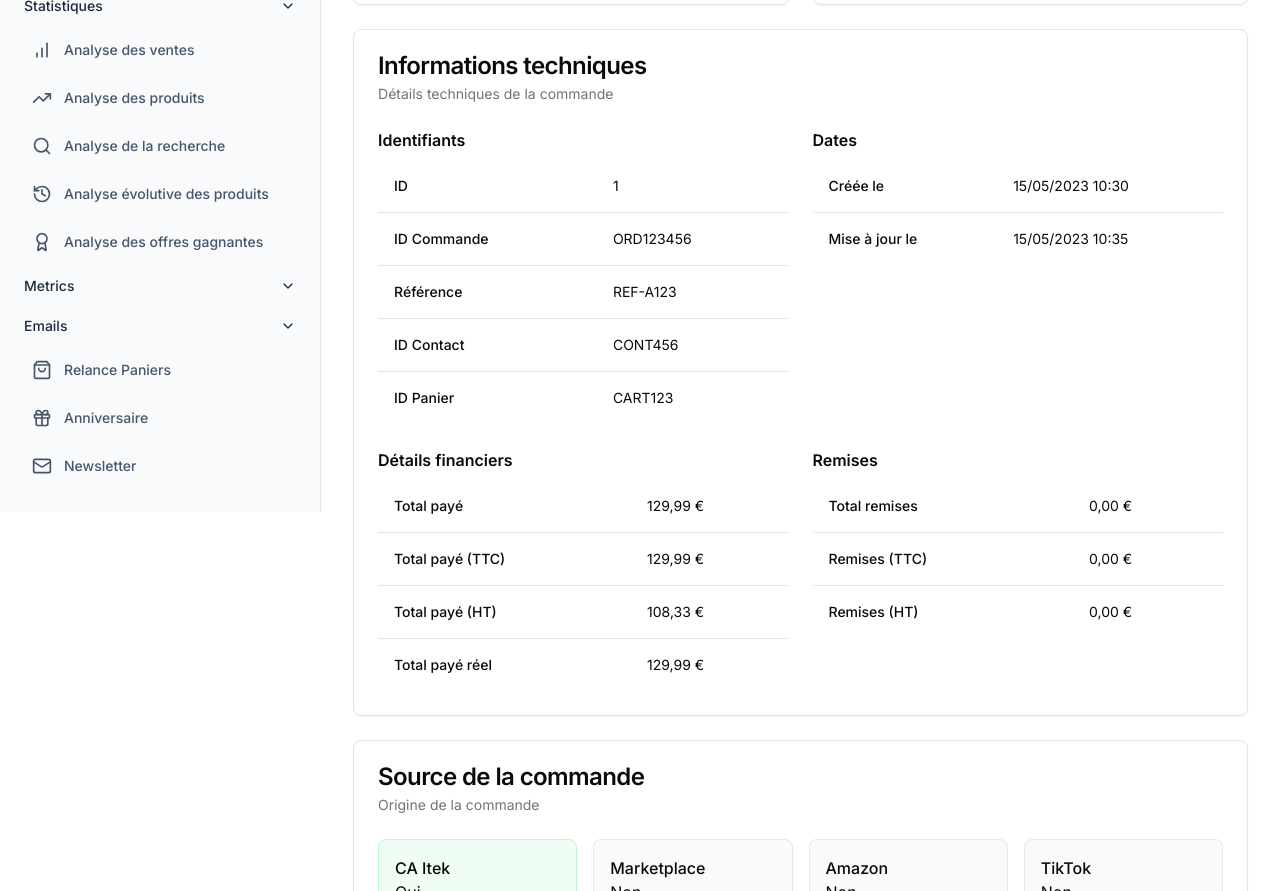
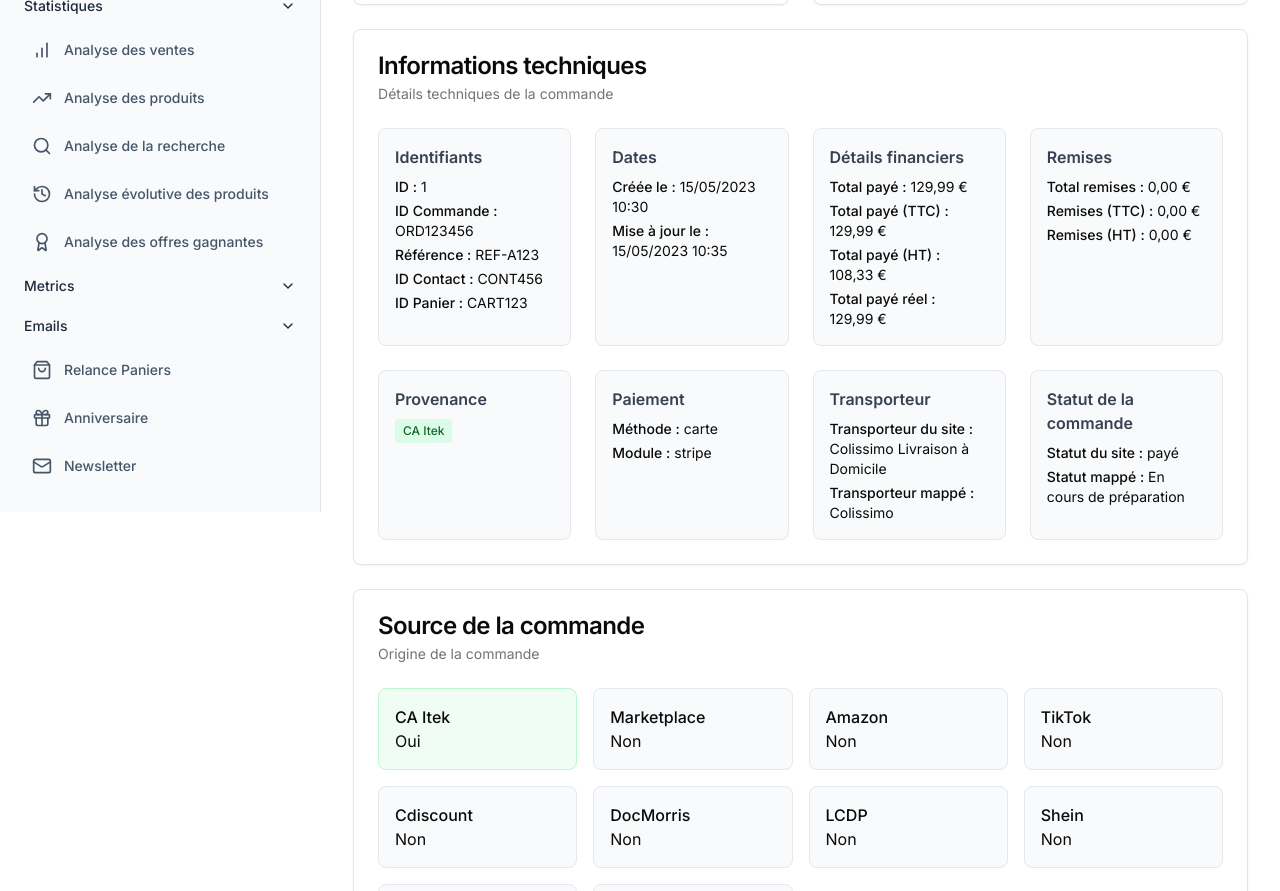
Before and after one commit to john-dufrene-dev/xl-interface, a Next.js app: page /commandes/1 in a window 1280 px wide. Shown: the part 580-1471 px from the top of the page. Built offline with nearby package versions, Linux system fonts and the light colour scheme.

Commit message:
Add new informations in orders

```diff
--- a/app/commandes/[id]/page.tsx
+++ b/app/commandes/[id]/page.tsx
@@ -1,5 +1,6 @@
 "use client"
 
+import React, { use } from "react"
 import { useState, useEffect } from "react"
 import { useRouter } from "next/navigation"
 import { format } from "date-fns"
@@ -75,12 +76,22 @@ type CommandeDetail = {
     phonenumber: string
   }
   items: CommandeItem[]
+  shipping_carrier_site?: string
+  shipping_carrier_mapped?: string
+  current_state_mapped?: string
 }
 
-export default function CommandeDetailPage({ params }: { params: { id: string } }) {
+interface PageProps {
+  params: {
+    id: string
+  }
+}
+
+export default function CommandeDetailPage({ params }: PageProps) {
   const router = useRouter()
   const [commande, setCommande] = useState<CommandeDetail | null>(null)
   const [loading, setLoading] = useState(true)
+  const orderId = use(params).id
 
   // Fonction pour obtenir la couleur du badge en fonction du statut
   const getStatusColor = (status: string) => {
@@ -100,12 +111,11 @@ export default function CommandeDetailPage({ params }: { params: { id: string }
     }
   }
 
-  // Simuler le chargement des données
   useEffect(() => {
     // Dans un cas réel, vous feriez un appel API ici
     setTimeout(() => {
       setCommande({
-        id: params.id,
+        id: orderId,
         id_order: "ORD123456",
         reference: "REF-A123",
         id_contact: "CONT456",
@@ -180,10 +190,13 @@ export default function CommandeDetailPage({ params }: { params: { id: string }
             image_url: "/placeholder.svg",
           },
         ],
+        shipping_carrier_site: "Colissimo Livraison à Domicile",
+        shipping_carrier_mapped: "Colissimo",
+        current_state_mapped: "En cours de préparation",
       })
       setLoading(false)
     }, 500)
-  }, [params.id])
+  }, [orderId])
 
   if (loading) {
     return (
@@ -256,12 +269,27 @@ export default function CommandeDetailPage({ params }: { params: { id: string }
             )}
 
             <div>
-              <h3 className="font-semibold">Adresse de livraison</h3>
+              <h3 className="font-semibold">Adresse</h3>
               <p>{commande.contact.address}</p>
               <p>
                 {commande.contact.zip} {commande.contact.city}
               </p>
               <p>{commande.contact.country}</p>
+            </div>
+
+            <div>
+              <h3 className="font-semibold">Provenance</h3>
+              <div className="space-y-2">
+                {commande.is_ca_itek && <p>CA Itek</p>}
+                {commande.is_amazon && <p>Amazon</p>}
+                {commande.is_tiktok && <p>TikTok</p>}
+                {commande.is_cdiscount && <p>Cdiscount</p>}
+                {commande.is_docmorris && <p>DocMorris</p>}
+                {commande.is_lcdp && <p>LCDP</p>}
+                {commande.is_shein && <p>Shein</p>}
+                {commande.is_izyshop && <p>Izyshop</p>}
+                {commande.is_other_marketplaces && <p>Autres marketplaces</p>}
+              </div>
             </div>
           </CardContent>
         </Card>
@@ -349,121 +377,83 @@ export default function CommandeDetailPage({ params }: { params: { id: string }
           <CardDescription>Détails techniques de la commande</CardDescription>
         </CardHeader>
         <CardContent>
-          <div className="grid grid-cols-1 md:grid-cols-2 gap-6">
-            <div>
-              <h3 className="font-semibold mb-2">Identifiants</h3>
-              <Table>
-                <TableBody>
-                  <TableRow>
-                    <TableCell className="font-medium">ID</TableCell>
-                    <TableCell>{commande.id}</TableCell>
-                  </TableRow>
-                  <TableRow>
-                    <TableCell className="font-medium">ID Commande</TableCell>
-                    <TableCell>{commande.id_order}</TableCell>
-                  </TableRow>
-                  <TableRow>
-                    <TableCell className="font-medium">Référence</TableCell>
-                    <TableCell>{commande.reference}</TableCell>
-                  </TableRow>
-                  <TableRow>
-                    <TableCell className="font-medium">ID Contact</TableCell>
-                    <TableCell>{commande.id_contact}</TableCell>
-                  </TableRow>
-                  <TableRow>
-                    <TableCell className="font-medium">ID Panier</TableCell>
-                    <TableCell>{commande.id_cart}</TableCell>
-                  </TableRow>
-                </TableBody>
-              </Table>
+          <div className="grid grid-cols-1 md:grid-cols-2 lg:grid-cols-4 gap-6">
+            {/* Identifiants */}
+            <div className="rounded-lg bg-gray-50 p-4 border border-gray-200">
+              <h4 className="font-semibold mb-2 text-gray-700">Identifiants</h4>
+              <div className="space-y-1 text-sm">
+                <div><span className="font-medium">ID :</span> {commande.id}</div>
+                <div><span className="font-medium">ID Commande :</span> {commande.id_order}</div>
+                <div><span className="font-medium">Référence :</span> {commande.reference}</div>
+                <div><span className="font-medium">ID Contact :</span> {commande.id_contact}</div>
+                <div><span className="font-medium">ID Panier :</span> {commande.id_cart}</div>
+              </div>
             </div>
-
-            <div>
-              <h3 className="font-semibold mb-2">Dates</h3>
-              <Table>
-                <TableBody>
-                  <TableRow>
-                    <TableCell className="font-medium">Créée le</TableCell>
-                    <TableCell>{format(new Date(commande.created_at), "dd/MM/yyyy HH:mm", { locale: fr })}</TableCell>
-                  </TableRow>
-                  <TableRow>
-                    <TableCell className="font-medium">Mise à jour le</TableCell>
-                    <TableCell>{format(new Date(commande.updated_at), "dd/MM/yyyy HH:mm", { locale: fr })}</TableCell>
-                  </TableRow>
-                </TableBody>
-              </Table>
+            {/* Dates */}
+            <div className="rounded-lg bg-gray-50 p-4 border border-gray-200">
+              <h4 className="font-semibold mb-2 text-gray-700">Dates</h4>
+              <div className="space-y-1 text-sm">
+                <div><span className="font-medium">Créée le :</span> {format(new Date(commande.created_at), "dd/MM/yyyy HH:mm", { locale: fr })}</div>
+                <div><span className="font-medium">Mise à jour le :</span> {format(new Date(commande.updated_at), "dd/MM/yyyy HH:mm", { locale: fr })}</div>
+              </div>
             </div>
-
-            <div>
-              <h3 className="font-semibold mb-2">Détails financiers</h3>
-              <Table>
-                <TableBody>
-                  <TableRow>
-                    <TableCell className="font-medium">Total payé</TableCell>
-                    <TableCell>
-                      {new Intl.NumberFormat("fr-FR", { style: "currency", currency: commande.currency }).format(
-                        commande.total_paid,
-                      )}
-                    </TableCell>
-                  </TableRow>
-                  <TableRow>
-                    <TableCell className="font-medium">Total payé (TTC)</TableCell>
-                    <TableCell>
-                      {new Intl.NumberFormat("fr-FR", { style: "currency", currency: commande.currency }).format(
-                        commande.total_paid_tax_incl,
-                      )}
-                    </TableCell>
-                  </TableRow>
-                  <TableRow>
-                    <TableCell className="font-medium">Total payé (HT)</TableCell>
-                    <TableCell>
-                      {new Intl.NumberFormat("fr-FR", { style: "currency", currency: commande.currency }).format(
-                        commande.total_paid_tax_excl,
-                      )}
-                    </TableCell>
-                  </TableRow>
-                  <TableRow>
-                    <TableCell className="font-medium">Total payé réel</TableCell>
-                    <TableCell>
-                      {new Intl.NumberFormat("fr-FR", { style: "currency", currency: commande.currency }).format(
-                        commande.total_paid_real,
-                      )}
-                    </TableCell>
-                  </TableRow>
-                </TableBody>
-              </Table>
+            {/* Détails financiers */}
+            <div className="rounded-lg bg-gray-50 p-4 border border-gray-200">
+              <h4 className="font-semibold mb-2 text-gray-700">Détails financiers</h4>
+              <div className="space-y-1 text-sm">
+                <div><span className="font-medium">Total payé :</span> {new Intl.NumberFormat("fr-FR", { style: "currency", currency: commande.currency }).format(commande.total_paid)}</div>
+                <div><span className="font-medium">Total payé (TTC) :</span> {new Intl.NumberFormat("fr-FR", { style: "currency", currency: commande.currency }).format(commande.total_paid_tax_incl)}</div>
+                <div><span className="font-medium">Total payé (HT) :</span> {new Intl.NumberFormat("fr-FR", { style: "currency", currency: commande.currency }).format(commande.total_paid_tax_excl)}</div>
+                <div><span className="font-medium">Total payé réel :</span> {new Intl.NumberFormat("fr-FR", { style: "currency", currency: commande.currency }).format(commande.total_paid_real)}</div>
+              </div>
             </div>
-
-            <div>
-              <h3 className="font-semibold mb-2">Remises</h3>
-              <Table>
-                <TableBody>
-                  <TableRow>
-                    <TableCell className="font-medium">Total remises</TableCell>
-                    <TableCell>
-                      {new Intl.NumberFormat("fr-FR", { style: "currency", currency: commande.currency }).format(
-                        commande.total_discounts,
-                      )}
-                    </TableCell>
-                  </TableRow>
-                  <TableRow>
-                    <TableCell className="font-medium">Remises (TTC)</TableCell>
-                    <TableCell>
-                      {new Intl.NumberFormat("fr-FR", { style: "currency", currency: commande.currency }).format(
-                        commande.total_discounts_tax_incl,
-                      )}
-                    </TableCell>
-                  </TableRow>
-                  <TableRow>
-                    <TableCell className="font-medium">Remises (HT)</TableCell>
-                    <TableCell>
-                      {new Intl.NumberFormat("fr-FR", { style: "currency", currency: commande.currency }).format(
-                        commande.total_discounts_tax_excl,
-                      )}
-                    </TableCell>
-                  </TableRow>
-                </TableBody>
-              </Table>
+            {/* Remises */}
+            <div className="rounded-lg bg-gray-50 p-4 border border-gray-200">
+              <h4 className="font-semibold mb-2 text-gray-700">Remises</h4>
+              <div className="space-y-1 text-sm">
+                <div><span className="font-medium">Total remises :</span> {new Intl.NumberFormat("fr-FR", { style: "currency", currency: commande.currency }).format(commande.total_discounts)}</div>
+                <div><span className="font-medium">Remises (TTC) :</span> {new Intl.NumberFormat("fr-FR", { style: "currency", currency: commande.currency }).format(commande.total_discounts_tax_incl)}</div>
+                <div><span className="font-medium">Remises (HT) :</span> {new Intl.NumberFormat("fr-FR", { style: "currency", currency: commande.currency }).format(commande.total_discounts_tax_excl)}</div>
+              </div>
+            </div>
+            {/* Provenance */}
+            <div className="rounded-lg bg-gray-50 p-4 border border-gray-200 col-span-1 md:col-span-2 lg:col-span-1">
+              <h4 className="font-semibold mb-2 text-gray-700">Provenance</h4>
+              <div className="flex flex-wrap gap-2">
+                {commande.is_ca_itek && <span className="px-2 py-1 rounded bg-green-100 text-green-800 text-xs font-medium">CA Itek</span>}
+                {commande.is_amazon && <span className="px-2 py-1 rounded bg-yellow-100 text-yellow-800 text-xs font-medium">Amazon</span>}
+                {commande.is_tiktok && <span className="px-2 py-1 rounded bg-pink-100 text-pink-800 text-xs font-medium">TikTok</span>}
+                {commande.is_cdiscount && <span className="px-2 py-1 rounded bg-blue-100 text-blue-800 text-xs font-medium">Cdiscount</span>}
+                {commande.is_docmorris && <span className="px-2 py-1 rounded bg-teal-100 text-teal-800 text-xs font-medium">DocMorris</span>}
+                {commande.is_lcdp && <span className="px-2 py-1 rounded bg-purple-100 text-purple-800 text-xs font-medium">LCDP</span>}
+                {commande.is_shein && <span className="px-2 py-1 rounded bg-fuchsia-100 text-fuchsia-800 text-xs font-medium">Shein</span>}
+                {commande.is_izyshop && <span className="px-2 py-1 rounded bg-orange-100 text-orange-800 text-xs font-medium">Izyshop</span>}
+                {commande.is_other_marketplaces && <span className="px-2 py-1 rounded bg-gray-200 text-gray-800 text-xs font-medium">Autres marketplaces</span>}
+              </div>
+            </div>
+            {/* Paiement */}
+            <div className="rounded-lg bg-gray-50 p-4 border border-gray-200">
+              <h4 className="font-semibold mb-2 text-gray-700">Paiement</h4>
+              <div className="space-y-1 text-sm">
+                <div><span className="font-medium">Méthode :</span> {commande.payment}</div>
+                <div><span className="font-medium">Module :</span> {commande.module}</div>
+              </div>
+            </div>
+            {/* Transporteur */}
+            <div className="rounded-lg bg-gray-50 p-4 border border-gray-200">
+              <h4 className="font-semibold mb-2 text-gray-700">Transporteur</h4>
+              <div className="space-y-1 text-sm">
+                <div><span className="font-medium">Transporteur du site :</span> {commande.shipping_carrier_site || "-"}</div>
+                <div><span className="font-medium">Transporteur mappé :</span> {commande.shipping_carrier_mapped || "-"}</div>
+              </div>
+            </div>
+            {/* Statut de la commande */}
+            <div className="rounded-lg bg-gray-50 p-4 border border-gray-200">
+              <h4 className="font-semibold mb-2 text-gray-700">Statut de la commande</h4>
+              <div className="space-y-1 text-sm">
+                <div><span className="font-medium">Statut du site :</span> {commande.current_state}</div>
+                <div><span className="font-medium">Statut mappé :</span> {commande.current_state_mapped || "-"}</div>
+              </div>
             </div>
           </div>
         </CardContent>
```
